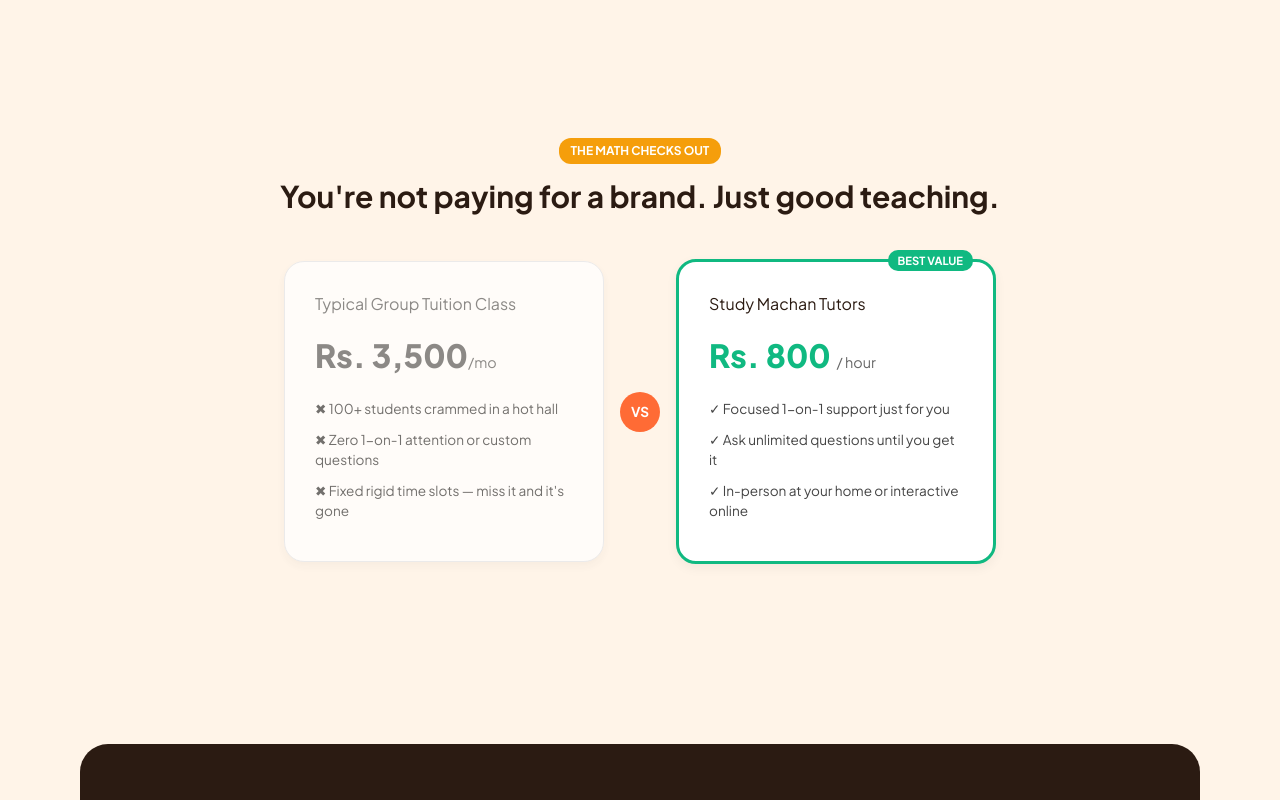
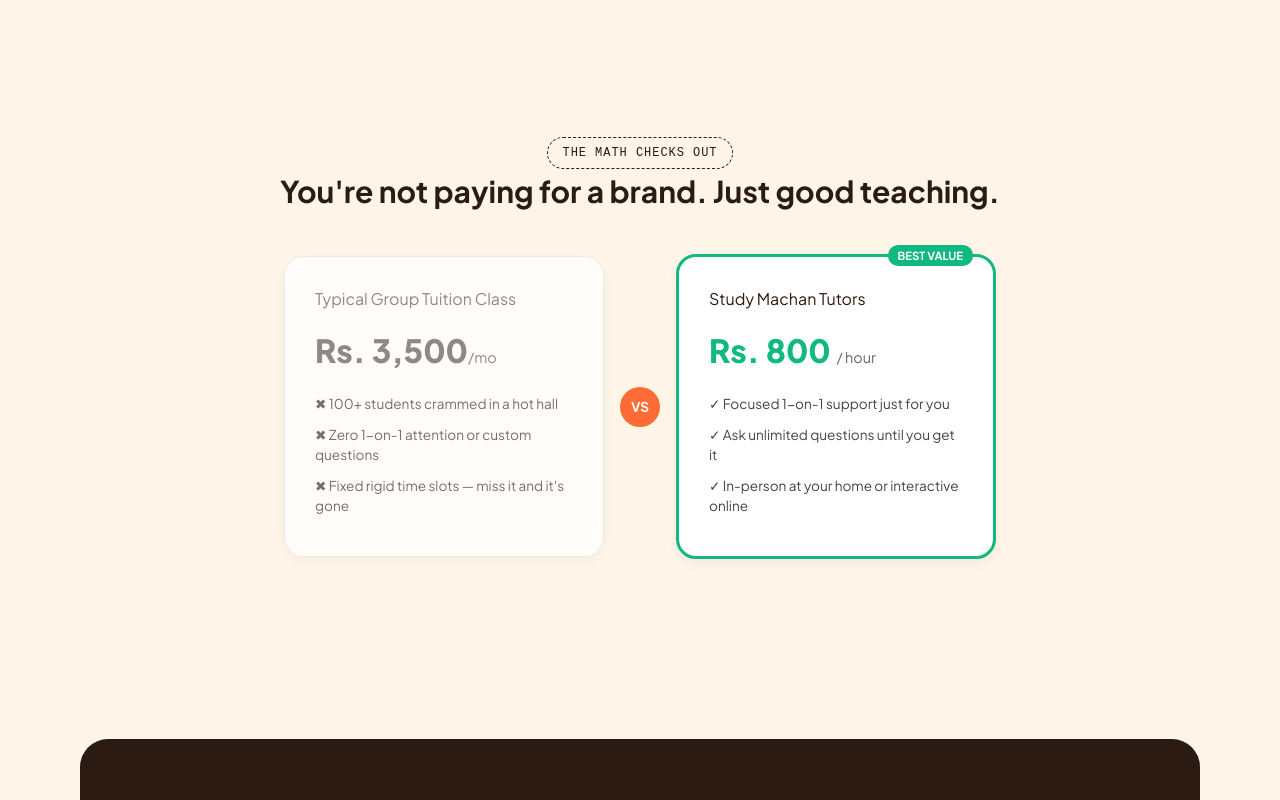
Before and after one commit to Maleesha-Fernando-25/StudyMachan-Landing-Page-, a plain HTML site: page landing-page.html in a window 1280 px wide. Shown: the part 1200-2000 px from the top of the page. Drawn offline with nearby package versions, Linux system fonts and the light colour scheme.

Commit message:
The id=#eyebrow

```diff
--- a/landing-page.css
+++ b/landing-page.css
@@ -163,8 +163,22 @@
   border: 1.5px dashed var(--ink);
 }
 
+#eyebrow{
+  display: inline-flex;
+  text-align: left;
+  gap: 8px;
+  font-family: var(--font-mono);
+  font-size: 12px;
+  letter-spacing: 0.08em;
+  text-transform: uppercase;
+  padding: 6px 14px;
+  border-radius: 999px;
+  border: 1.5px dashed var(--ink);
+}
+
 .light-eyebrow {
   border-color: rgba(255, 244, 232, 0.4);
+  text-align: left;
 }
 
 /* Navigation */
--- a/landing-page.html
+++ b/landing-page.html
@@ -148,7 +148,7 @@
 <!--Price comparison-->
 
 <section class="pricing-section">
-    <div class="pill-tag">THE MATH CHECKS OUT</div>
+    <div id="eyebrow" >THE MATH CHECKS OUT</div>
     <h1 style="font-size: 30px;"><b>You're not paying for a brand. Just good teaching.</b></h1>
 
     <div class="pricing-container">
```
